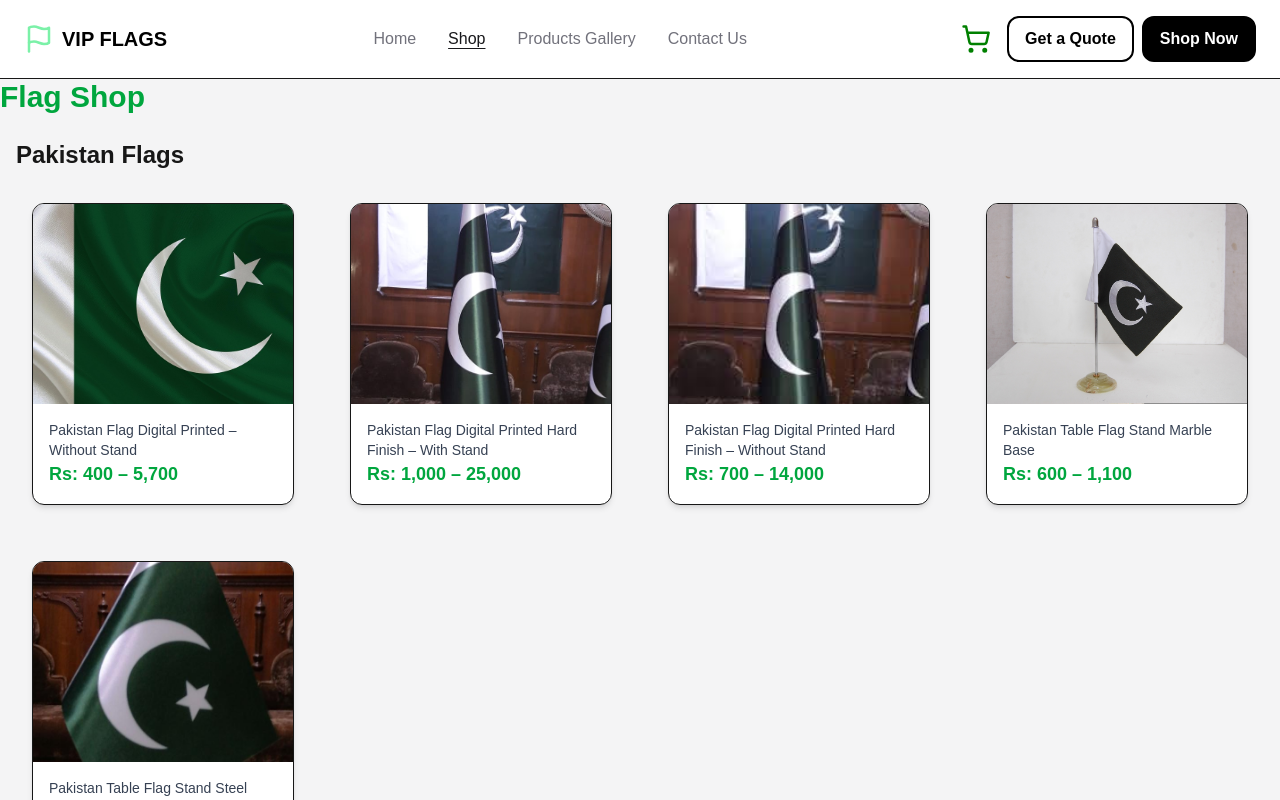
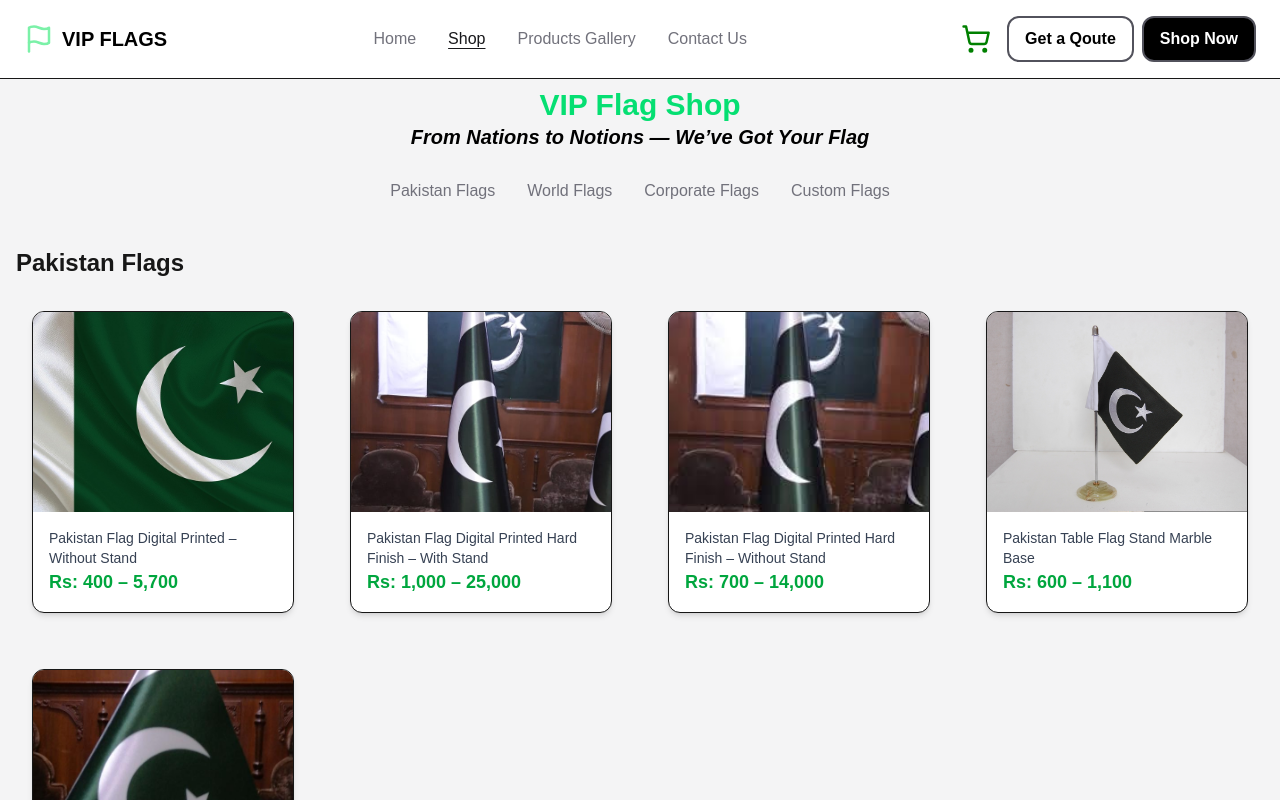
Before and after one commit to Hassan-1995/flags, a Next.js app: page /Shop in a window 1280 px wide. Shown: the top 800 px of the page. Built offline with nearby package versions, Linux system fonts and the light colour scheme.

Commit message:
Done Cart

```diff
--- a/app/Cart/page.tsx
+++ b/app/Cart/page.tsx
@@ -1,57 +1,33 @@
-"use client";
-import { useEffect, useState } from "react";
 import CartContent from "./CartContent";
 
-type CartItem = {
-  id: string;
-  name: string;
-  image: string;
-  price: number;
-  size: string;
-  quantity: number;
-};
 const CartPage = () => {
-  const [cart, setCart] = useState<CartItem[]>([]);
-  useEffect(() => {
-    const storedCart = JSON.parse(localStorage.getItem("cart") || "[]");
-    setCart(storedCart);
-  }, []);
-
-  console.log(cart);
-
   return (
     <>
-      <div className="flex flex-wrap items-center justify-between gap-4 p-4 border-b">
-        <div className="flex items-center gap-4 w-full sm:w-1/3 lg:w-1/4">
-          <div className="relative w-28 flex-shrink-0 rounded overflow-hidden">
-            <h1 className="text-zinc-600 font-semibold">Image</h1>
+      <div className="hidden lg:flex bg-green-400 px-5 h-10 w-full justify-center items-center">
+        <div className="lg:flex  w-1/3 ">
+          <div className="w-1/2">
+            <h1 className="font-bold flex justify-center">Image</h1>
           </div>
-          <h1 className="text-zinc-600 font-semibold">Title</h1>
+          <h1 className="w-1/2 font-bold flex justify-center">Title</h1>
         </div>
-        <h1 className="text-zinc-600 font-semibold w-1/4 sm:w-1/6 text-center">
-          Quantity
-        </h1>
-        <h1 className="text-zinc-600 font-semibold w-1/4 sm:w-1/6 text-center">
-          Price
-        </h1>
-        <h1 className="text-zinc-600 font-semibold w-1/4 sm:w-1/6 text-center">
-          Size
-        </h1>
-        <h1 className="text-zinc-800 font-semibold w-full sm:w-1/6 lg:w-1/6 text-right sm:text-center">
-          Total
-        </h1>
+        <div className="w-1/12 font-bold flex justify-center">
+          <h1>Quantity</h1>
+        </div>
+        <div className="w-1/12 font-bold flex justify-center">
+          <h1>Price</h1>
+        </div>
+        <div className="w-1/6 font-bold flex justify-center">
+          <h1>Size</h1>
+        </div>
+        <div className="w-1/6 font-bold flex justify-center">
+          <h1>Total</h1>
+        </div>
+        <div className="w-1/6 font-bold flex justify-center">
+          <h1>Action</h1>
+        </div>
       </div>
 
-      {cart.map((item, index) => (
-        <CartContent
-          key={index}
-          image={item.image}
-          title={item.name}
-          price={item.price}
-          size={item.size}
-          quantity={item.quantity}
-        />
-      ))}
+      <CartContent />
     </>
   );
 };
--- a/app/NavBar.tsx
+++ b/app/NavBar.tsx
@@ -1,14 +1,14 @@
 "use client";
 import Link from "next/link";
-import { usePathname } from "next/navigation";
+import { usePathname, useRouter } from "next/navigation";
 import { useEffect, useState } from "react";
 
 import { FiChevronLeft, FiMenu, FiX } from "react-icons/fi";
 import { LuFlag, LuShoppingCart } from "react-icons/lu";
-import Button from "./components/Button";
 
 const NavBar = () => {
   const currentPath = usePathname();
+  const router = useRouter();
   const [isMenuOpen, setIsMenuOpen] = useState(false);
   const [cartItem, setCartItem] = useState(0);
 
@@ -26,6 +26,11 @@
     { label: "Products Gallery", href: "/productsGallery" },
     { label: "Contact Us", href: "/contactUs" },
   ];
+
+  const handleClick = (item: string) => {
+    setIsMenuOpen(false);
+    router.push(item);
+  };
 
   return (
     <nav className="flex bg-white w-screen items-center justify-between px-6 py-4 border-b shadow-sm">
@@ -56,10 +61,10 @@
         ))}
       </ul>
 
-      <div className="hidden lg:flex space-x-2">
+      <div className="lg:flex space-x-2">
         <Link
           href="/Cart"
-          className="inline-flex items-center justify-center relative p-2"
+          className="items-center justify-center relative p-2 md:inline-flex hidden"
         >
           <LuShoppingCart size={30} color="green" />
 
@@ -67,21 +72,24 @@
             <div className="bg-red-500 w-3 h-3 rounded-xl absolute top-1 right-1" />
           )}
         </Link>
-        <Button
-          text="Get a Quote"
+        <div className="hidden lg:flex space-x-2">
+          <NavButton
+            title="Get a Qoute"
+            onClick={() => handleClick("/")}
             size="md"
+            textColor="text-black"
             bgColor="bg-white"
-          hoverColor="hover:bg-zinc-100"
-          href="/"
+            hoverColor="hover:bg-green-600 hover:text-white"
           />
-        <Button
-          text="Shop Now"
+          <NavButton
+            title="Shop Now"
+            onClick={() => handleClick("/Shop")}
             size="md"
             textColor="text-white"
             bgColor="bg-black"
-          hoverColor="hover:bg-zinc-800"
-          href="/"
+            hoverColor="hover:bg-white hover:text-green-600"
           />
+        </div>
       </div>
 
       <button
@@ -121,20 +129,23 @@
             </li>
           ))}
           <div className="mt-6 flex flex-col gap-3 px-4">
-            <Button
-              text="Get a Quote"
-              size="sm"
+            <NavButton
+              title="Cart"
+              onClick={() => handleClick("/Cart")}
+              textColor="text-white"
+              bgColor="bg-green-600"
+            />
+            <NavButton
+              title="Get a Quote"
+              onClick={() => handleClick("/")}
+              textColor="text-black"
               bgColor="bg-white"
-              hoverColor="hover:bg-zinc-100"
-              href="/"
             />
-            <Button
-              text="Shop Now"
-              size="sm"
+            <NavButton
+              title="Shop Now"
+              onClick={() => handleClick("/Shop")}
               textColor="text-white"
               bgColor="bg-black"
-              hoverColor="hover:bg-zinc-800"
-              href="/"
             />
           </div>
         </ul>
@@ -144,3 +155,51 @@
 };
 
 export default NavBar;
+
+type NavButtonProps = {
+  title: string;
+  onClick: () => void;
+  size?: "sm" | "md" | "lg" | "xl";
+  textColor?: string;
+  bgColor?: string;
+  hoverColor?: string;
+  className?: string;
+};
+
+const NavButton = ({
+  title,
+  onClick,
+  size = "md",
+  textColor = "text-black",
+  bgColor = "bg-blue-500",
+  hoverColor = "hover:bg-blue-600",
+  className = "",
+}: NavButtonProps) => {
+  let sizeClasses = "";
+  const handleClick = () => {
+    console.log(title);
+    onClick();
+  };
+
+  switch (size) {
+    case "sm":
+      sizeClasses = "px-3 py-1 text-sm";
+      break;
+    case "lg":
+      sizeClasses = "px-6 py-3 text-lg";
+      break;
+    case "xl":
+      sizeClasses = "px-9 py-4 text-xl";
+      break;
+    case "md":
+    default:
+      sizeClasses = "px-4 py-2 text-base";
+  }
+
+  const combinedClasses = `font-semibold rounded-xl border-2 border-zinc-600 ${textColor} ${bgColor} ${hoverColor} ${sizeClasses} flex items-center justify-center ${className}`;
+  return (
+    <button className={combinedClasses} onClick={handleClick}>
+      {title}
+    </button>
+  );
+};
--- a/app/Shop/page.tsx
+++ b/app/Shop/page.tsx
@@ -1,12 +1,53 @@
+import Link from "next/link";
 import PakistanFlags from "./PakistanFlags";
 import WorldFlags from "./WorldFlags";
 
 const ShopPage = () => {
+  const pageSection = [
+    {
+      id: "pakistan_flags",
+      title: "Pakistan Flags",
+    },
+    {
+      id: "world_flags",
+      title: "World Flags",
+    },
+    {
+      id: "corporate_flags",
+      title: "Corporate Flags",
+    },
+    {
+      id: "custom_flags",
+      title: "Custom Flags",
+    },
+  ];
   return (
-    <div className="bg-zinc-100">
-      <div className="text-3xl font-bold text-green-600">Flag Shop</div>
-      <PakistanFlags />
-      <WorldFlags />
+    <div className="bg-zinc-100 scroll-smooth">
+      <div className="flex flex-col justify-center items-center h-20">
+        <h1 className="text-3xl font-bold text-green-400">VIP Flag Shop</h1>
+        <h1 className="text-xl italic font-bold text-black">
+          From Nations to Notions — We’ve Got Your Flag
+        </h1>
+      </div>
+
+      <ul className="hidden md:flex space-x-8 justify-center items-center bg-zinc-100 py-5">
+        {pageSection.map((section) => (
+          <li key={section.id} className="flex justify-center">
+            <Link
+              href={`#${section.id}`}
+              className="text-md font-medium text-zinc-500 hover:text-zinc-800 hover:underline underline-offset-4 transition-all"
+            >
+              {section.title}
+            </Link>
+          </li>
+        ))}
+      </ul>
+      <div id="pakistan_flags">
+        <PakistanFlags />
+      </div>
+      <div id="world_flags">
+        <WorldFlags />
+      </div>
     </div>
   );
 };
--- a/app/globals.css
+++ b/app/globals.css
@@ -24,3 +24,7 @@
   color: var(--foreground);
   font-family: Arial, Helvetica, sans-serif;
 }
+
+html {
+  scroll-behavior: smooth;
+}
```
Also changed, not shown: app/Cart/CartContent.tsx (+65 -48 lines). Lines whose indentation alone changed are shown as unchanged.
